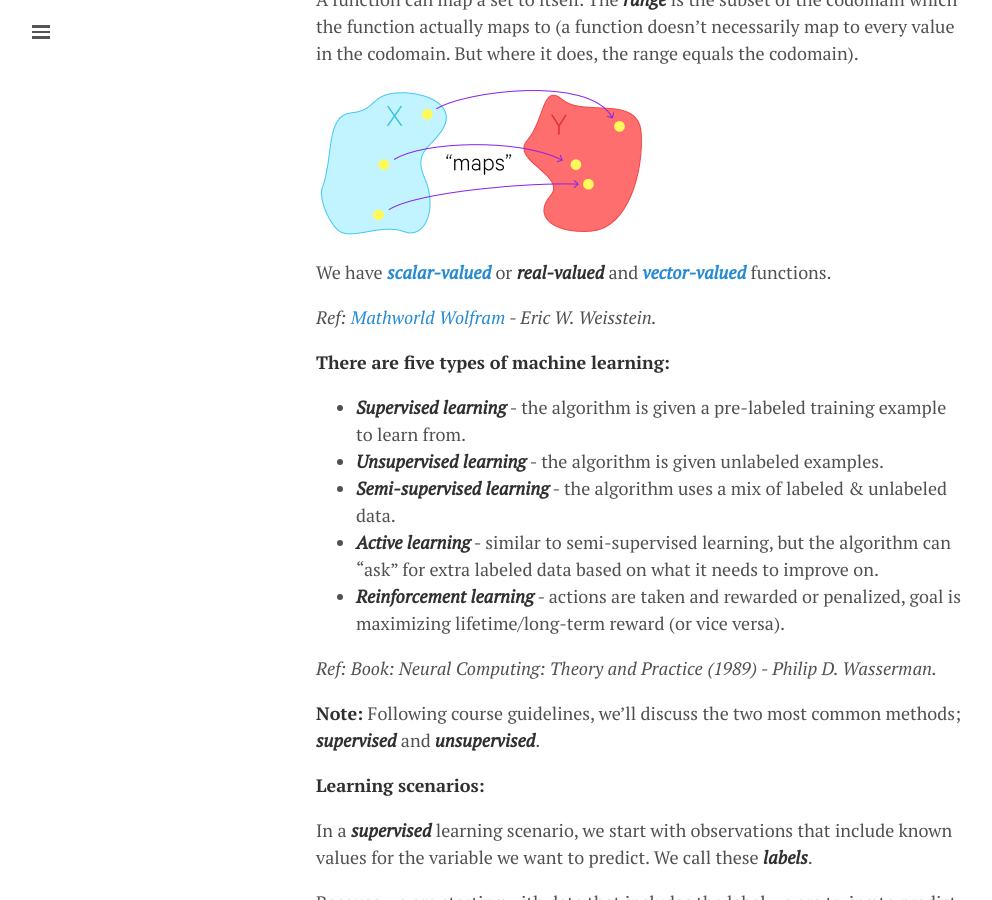
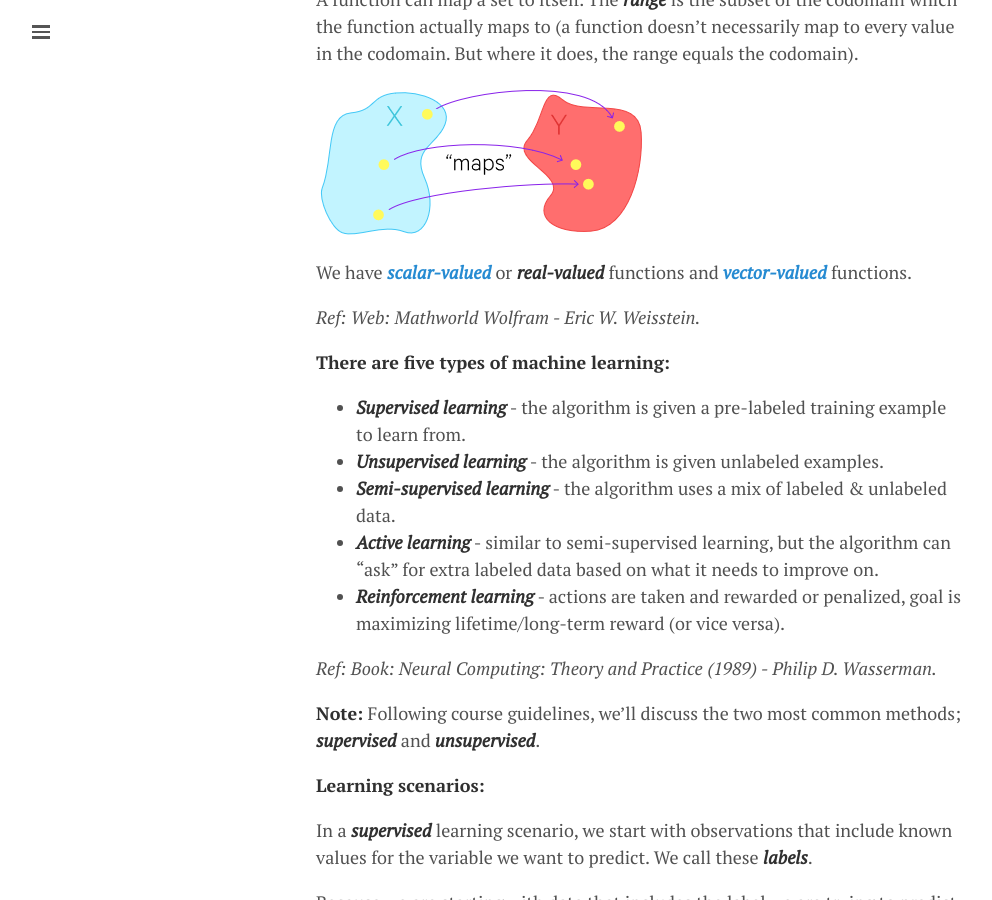
Before and after one commit to lgeurts/lgeurts.github.io, a Jekyll site: the page built from _posts/2018-06-29-artificial-intelligence-basics.md, in a window 1280 px wide and 900 px high, scrolled down 1239 px. Shown: the whole window, without its empty margins (0-992 px from the left). Built offline with Jekyll 4.4.1, drawn with Linux system fonts in a browser that asks for light colours; nearby versions of some CDN libraries.

Commit message:
Update 2018-06-29-artificial-intelligence-basics.md

```diff
--- a/_posts/2018-06-29-artificial-intelligence-basics.md
+++ b/_posts/2018-06-29-artificial-intelligence-basics.md
@@ -39,9 +39,9 @@ At heart, a function is the mapping from a set in a ***domain*** to a set in a *
 
 ![Function](/assets/artificial-intelligence/function.png)
 
-We have [***scalar-valued***](http://mathworld.wolfram.com/ScalarFunction.html) or ***real-valued*** and [***vector-valued***](http://mathworld.wolfram.com/VectorFunction.html) functions.
+We have [***scalar-valued***](http://mathworld.wolfram.com/ScalarFunction.html) or ***real-valued*** functions and [***vector-valued***](http://mathworld.wolfram.com/VectorFunction.html) functions.
 
-*Ref: [Mathworld Wolfram](http://mathworld.wolfram.com/) - Eric W. Weisstein.*
+*Ref: Web: Mathworld Wolfram - Eric W. Weisstein.*
 
 **There are five types of machine learning:**
 
```
